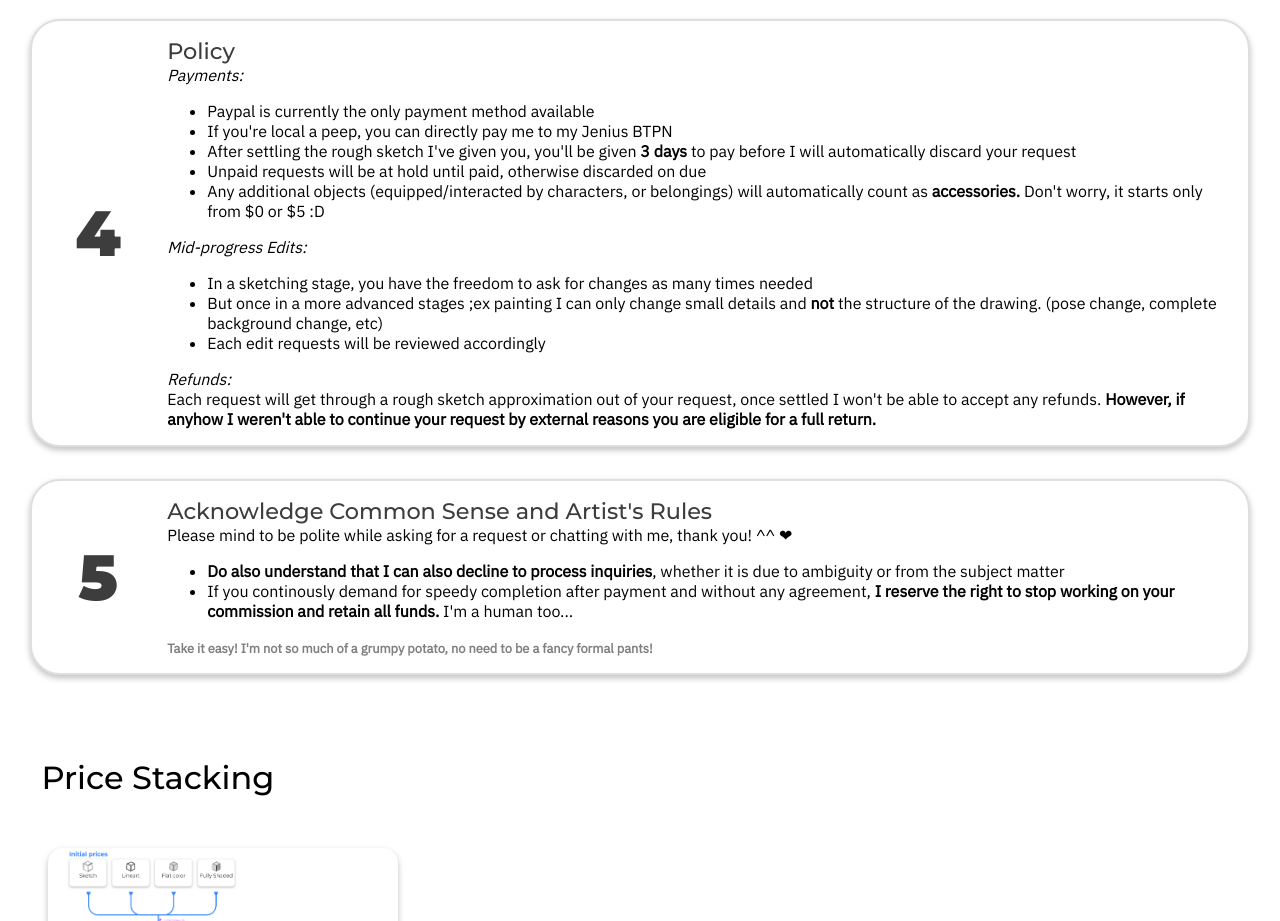
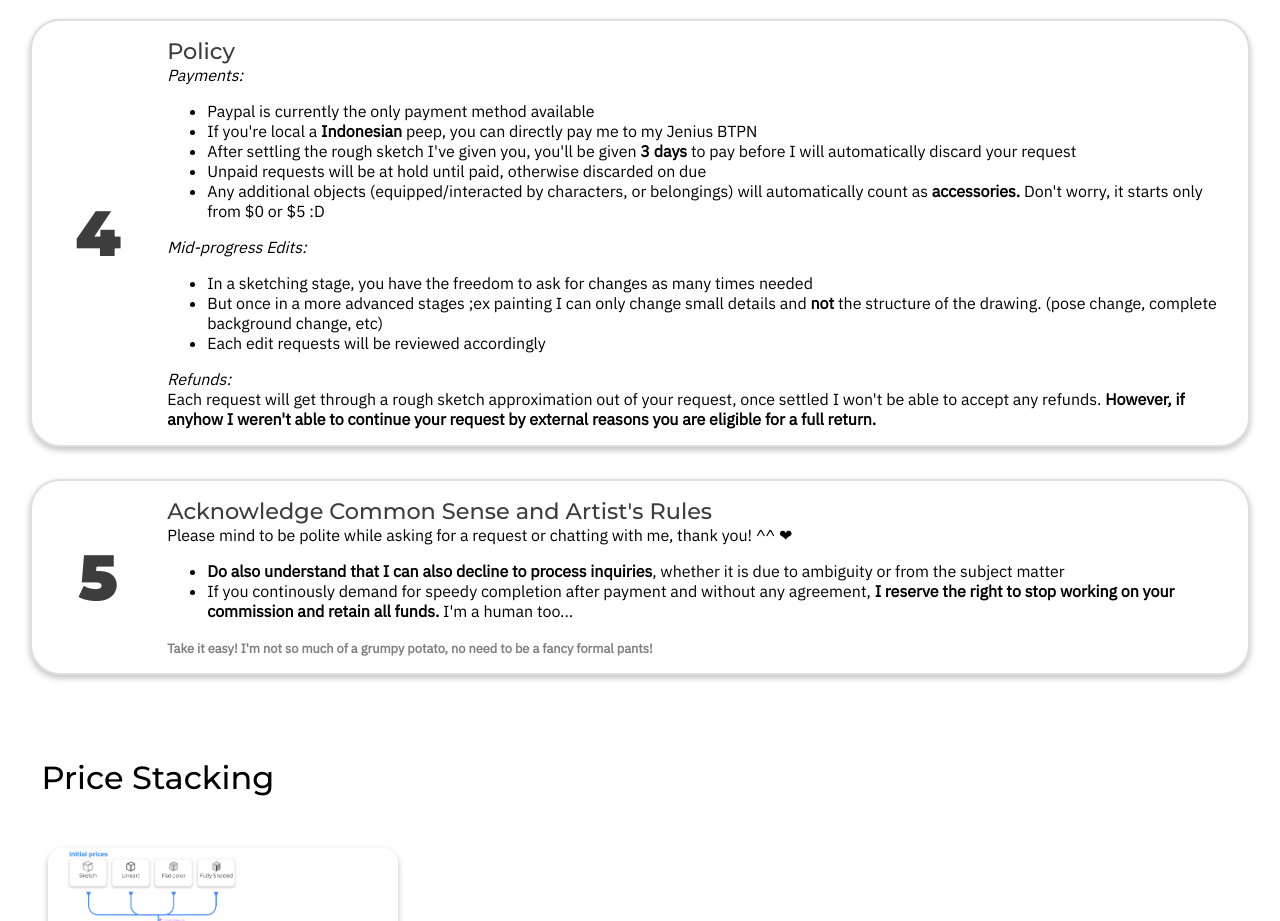
Before and after one commit to Potato22/CommissionSheet, a plain HTML site: page tos.html in a window 1280 px wide. Shown: the part 2080-3001 px from the top of the page. Drawn offline with nearby package versions, Linux system fonts and the light colour scheme.

Commit message:
indonesian

```diff
--- a/tos.html
+++ b/tos.html
@@ -172,7 +172,7 @@
                         <span class="oltitle"><i>Payments:</i></span>
                         <ol class="list">
                             <li class="item">Paypal is currently the only payment method available</b></li>
-                            <li class="item">If you're local a peep, you can directly pay me to my Jenius BTPN</li>
+                            <li class="item">If you're local a <b>Indonesian</b> peep, you can directly pay me to my Jenius BTPN</li>
                             <li class="item">After settling the rough sketch I've given you, you'll be given <b>3 days</b> to pay before I will automatically discard your request</li>
                             <li class="item">Unpaid requests will be at hold until paid, otherwise discarded on due</li>
                             <li class="item">Any additional objects (equipped/interacted by characters, or belongings) will automatically count as <b>accessories.</b> Don't worry, it starts only from $0 or $5 :D</li></li>
```
